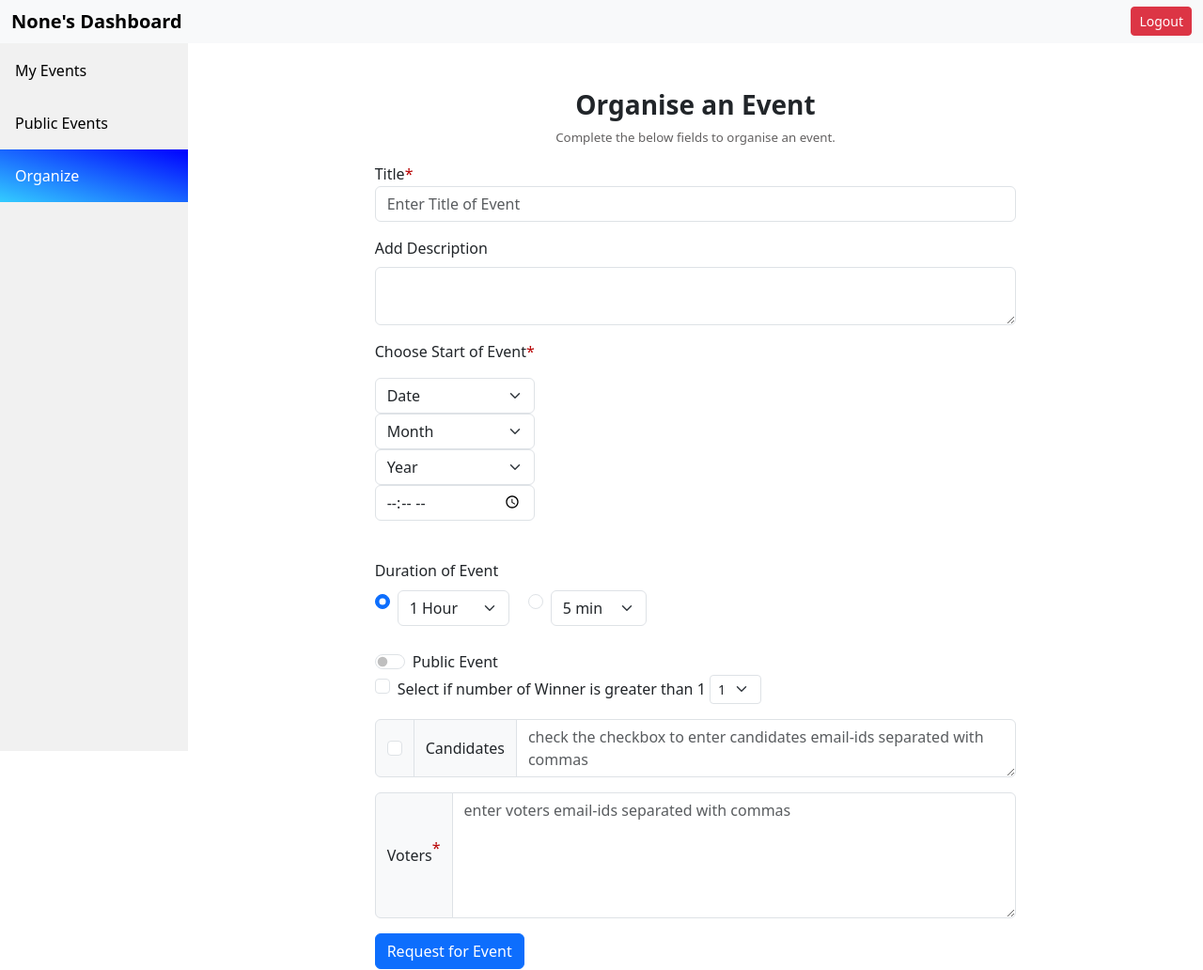
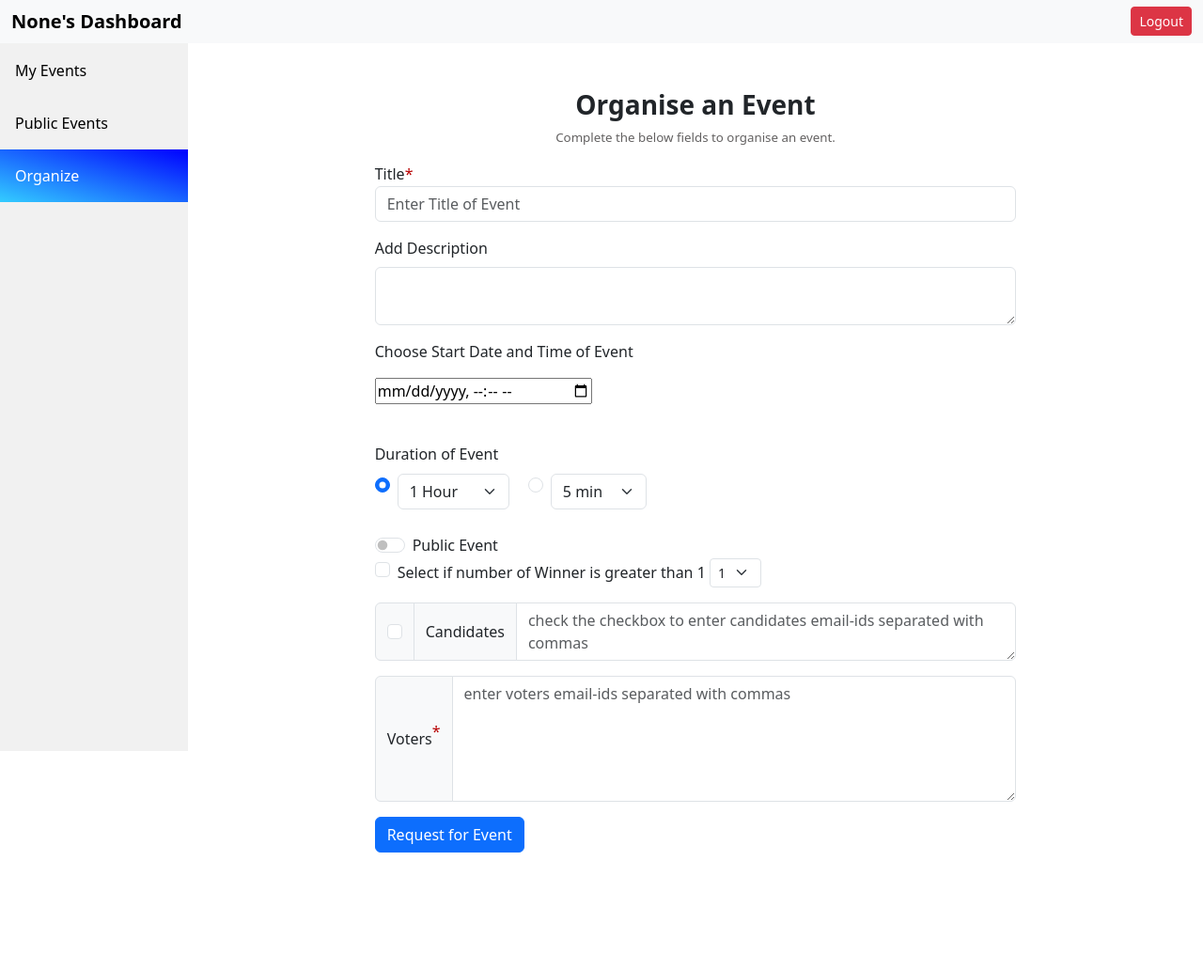
Before and after one commit to KaranJoshi101/wevote, a Flask app: page /5/home in a window 1280 px wide, after a click on "Organize". Shown: the part 50-1082 px from the top of the page at 94% size. After the commit the page ends 957 px from the top, so only its background shows below. Run offline with Flask 3, Linux system fonts and the light colour scheme.

Commit message:
add calander

```diff
--- a/static/specific-event.js
+++ b/static/specific-event.js
@@ -49,3 +49,13 @@ if(createOne){
 
     })
 }
+
+
+
+//after hitting enter from title, we move to desc
+document.getElementById('formGroupExampleInput').addEventListener('keypress', function(event) {
+    if (event.key === 'Enter') {
+      event.preventDefault(); // Prevent form submission
+      document.getElementById('exampleFormControlTextarea1').focus(); // Move focus to the textarea
+    }
+  });
--- a/templates/user_myevents.html
+++ b/templates/user_myevents.html
@@ -151,75 +151,11 @@
           <textarea class="form-control" id="exampleFormControlTextarea1" rows="2" name="desc"></textarea>
         </div>
         <span>
-          <p class="mb-2" style="display: inline">Choose Start of Event<p style="display: inline;color: rgb(184, 4, 4);">*</p></p>
-          <div class="col-sm-12 col-md-3 col-lg-3">
-            <select class="form-select c" aria-label="Default select example" name="date" required>
-              <option selected>Date</option>
-              <option value="1">1</option>
-              <option value="2">2</option>
-              <option value="3">3</option>
-              <option value="4">4</option>
-              <option value="5">5</option>
-              <option value="6">6</option>
-              <option value="7">7</option>
-              <option value="8">8</option>
-              <option value="9">9</option>
-              <option value="10">10</option>
-              <option value="11">11</option>
-              <option value="12">12</option>
-              <option value="13">13</option>
-              <option value="14">14</option>
-              <option value="15">15</option>
-              <option value="16">16</option>
-              <option value="17">17</option>
-              <option value="18">18</option>
-              <option value="19">19</option>
-              <option value="20">20</option>
-              <option value="21">21</option>
-              <option value="22">22</option>
-              <option value="23">23</option>
-              <option value="24">24</option>
-              <option value="25">25</option>
-              <option value="26">26</option>
-              <option value="27">27</option>
-              <option value="28">28</option>
-              <option value="29">29</option>
-              <option value="30">30</option>
-              <option value="31">31</option>
-            </select>
+
+          <div class="col-sm-12 col-md-5 col-lg-5">
+            <p >Choose Start Date and Time of Event</p>
+            <input type="datetime-local" id="dtpicker" name="">
           </div>
-          <div  class="col-sm-12 col-md-3 col-lg-3">
-            <select class="form-select c " aria-label="Default select example" name="month" required>
-              <option selected>Month</option>
-              <option value="1">Jan</option>
-              <option value="2">Feb</option>
-              <option value="3">Mar</option>
-              <option value="4">Apr</option>
-              <option value="5">May</option>
-              <option value="6">Jun</option>
-              <option value="7">Jul</option>
-              <option value="8">Aug</option>
-              <option value="9">Sep</option>
-              <option value="10">Oct</option>
-              <option value="11">Nov</option>
-              <option value="12">Dec</option>
-            </select>
-          </div>
-          <div class="col-sm-12 col-md-3 col-lg-3">
-            <select class="form-select c " aria-label="Default select example" name="year" required>
-            <option selected>Year</option>
-            <option value="2024">2024</option>
-            <option value="2025">2025</option>
-            <option value="2026">2026</option>
-            <option value="2027">2027</option>
-            <option value="2028">2028</option>
-            <option value="2029">2029</option>
-            <option value="2030">2030</option>
-          </select>
-          <div class="cs-form">
-            <input type="time" class="form-control" name="stime" />
-          </div>
-        </div>
         </span>
         <br><br>
         <p style="line-height: 10px;" >Duration of Event</p>
```
